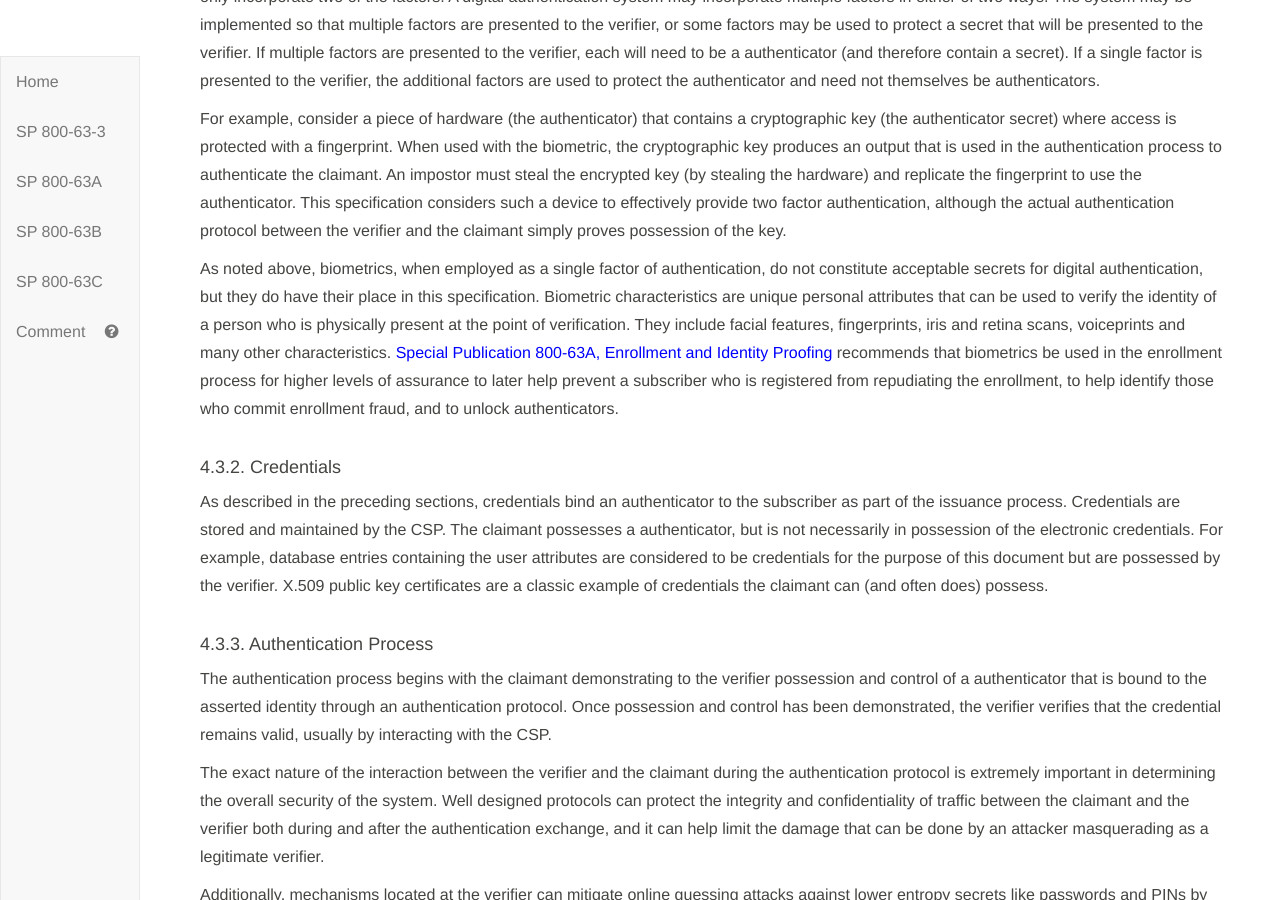
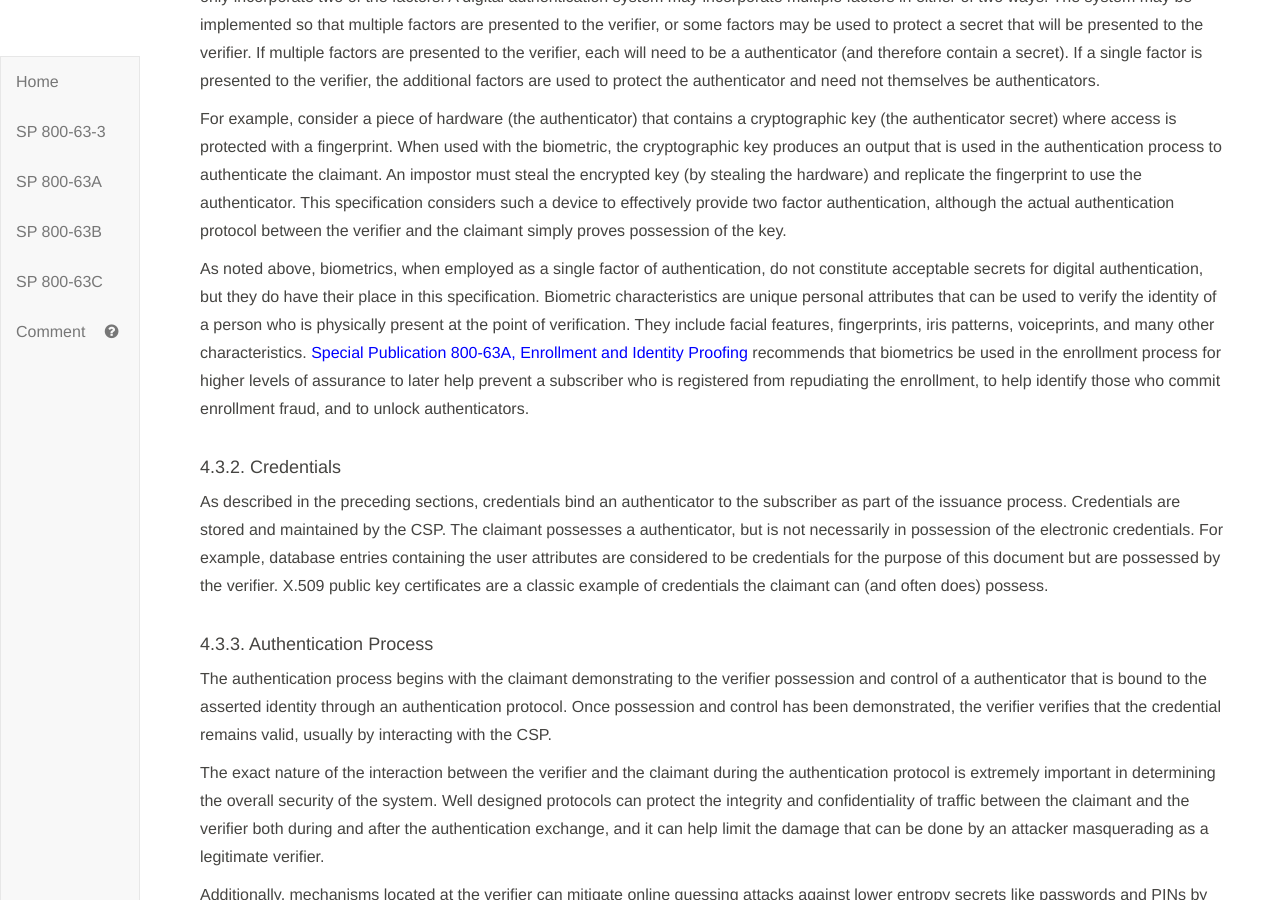
Before and after one commit to usnistgov/800-63-3, a Jekyll site: the page built from sp800-63-3.md, in a window 1280 px wide and 900 px high, scrolled down 29887 px. Built offline with Jekyll 4.4.1, drawn with Linux system fonts in a browser that asks for light colours.

Commit message:
Update text on biometrics types

```diff
--- a/sp800-63-3/sec4_model.md
+++ b/sp800-63-3/sec4_model.md
@@ -87,7 +87,7 @@
 
 For example, consider a piece of hardware (the authenticator) that contains a cryptographic key (the authenticator secret) where access is protected with a fingerprint. When used with the biometric, the cryptographic key produces an output that is used in the authentication process to authenticate the claimant. An impostor must steal the encrypted key (by stealing the hardware) and replicate the fingerprint to use the authenticator. This specification considers such a device to effectively provide two factor authentication, although the actual authentication protocol between the verifier and the claimant simply proves possession of the key.
 
-As noted above, biometrics, when employed as a single factor of authentication, do not constitute acceptable secrets for digital authentication, but they do have their place in this specification. Biometric characteristics are unique personal attributes that can be used to verify the identity of a person who is physically present at the point of verification. They include facial features, fingerprints, iris and retina scans, voiceprints and many other characteristics. [Special Publication 800-63A, Enrollment and Identity Proofing](sp800-63a.html) recommends that biometrics be used in the enrollment process for higher levels of assurance to later help prevent a subscriber who is registered from repudiating the enrollment, to help identify those who commit enrollment fraud, and to unlock authenticators.
+As noted above, biometrics, when employed as a single factor of authentication, do not constitute acceptable secrets for digital authentication, but they do have their place in this specification. Biometric characteristics are unique personal attributes that can be used to verify the identity of a person who is physically present at the point of verification. They include facial features, fingerprints, iris patterns, voiceprints, and many other characteristics. [Special Publication 800-63A, Enrollment and Identity Proofing](sp800-63a.html) recommends that biometrics be used in the enrollment process for higher levels of assurance to later help prevent a subscriber who is registered from repudiating the enrollment, to help identify those who commit enrollment fraud, and to unlock authenticators.
 
 #### 4.3.2. Credentials
 
```
